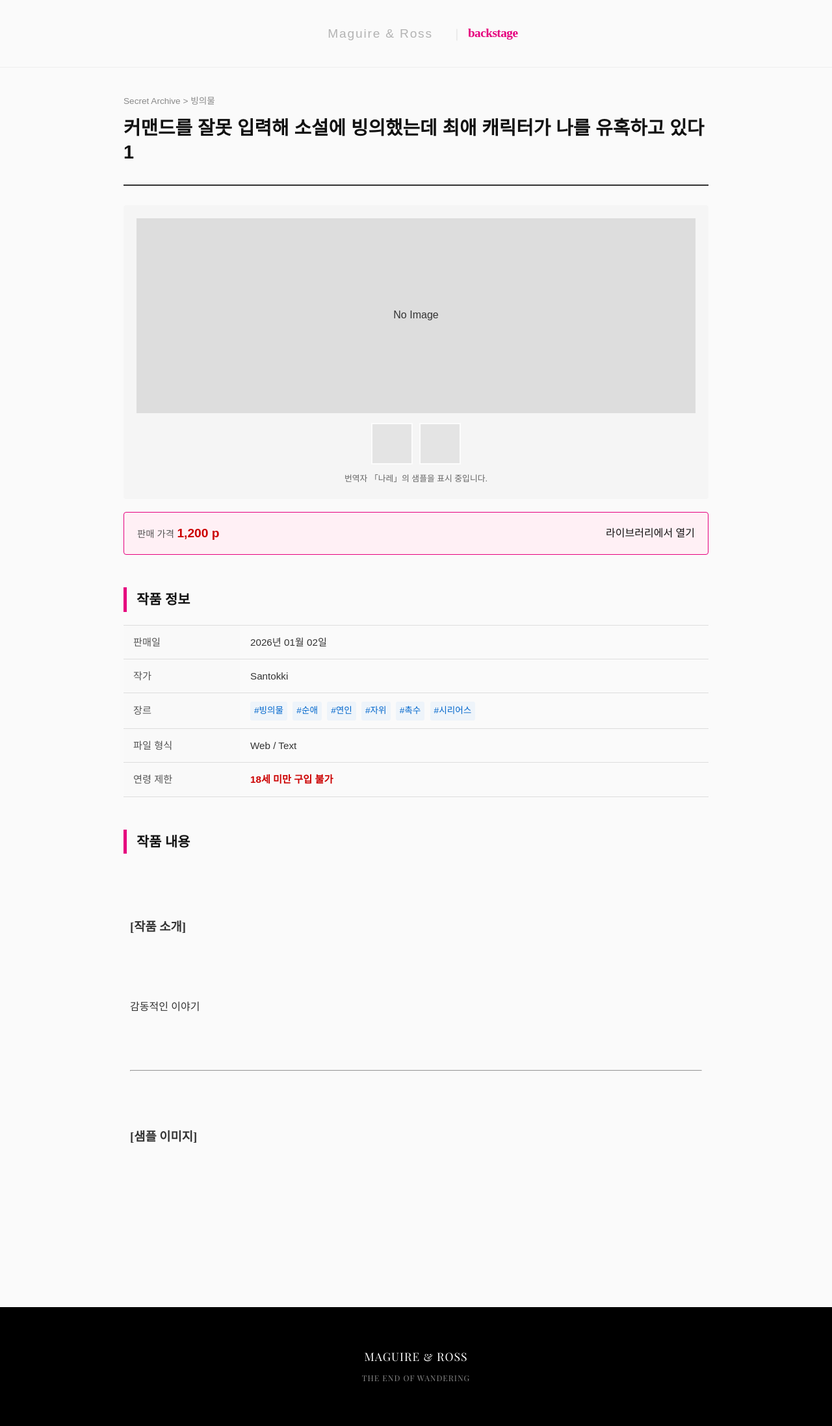
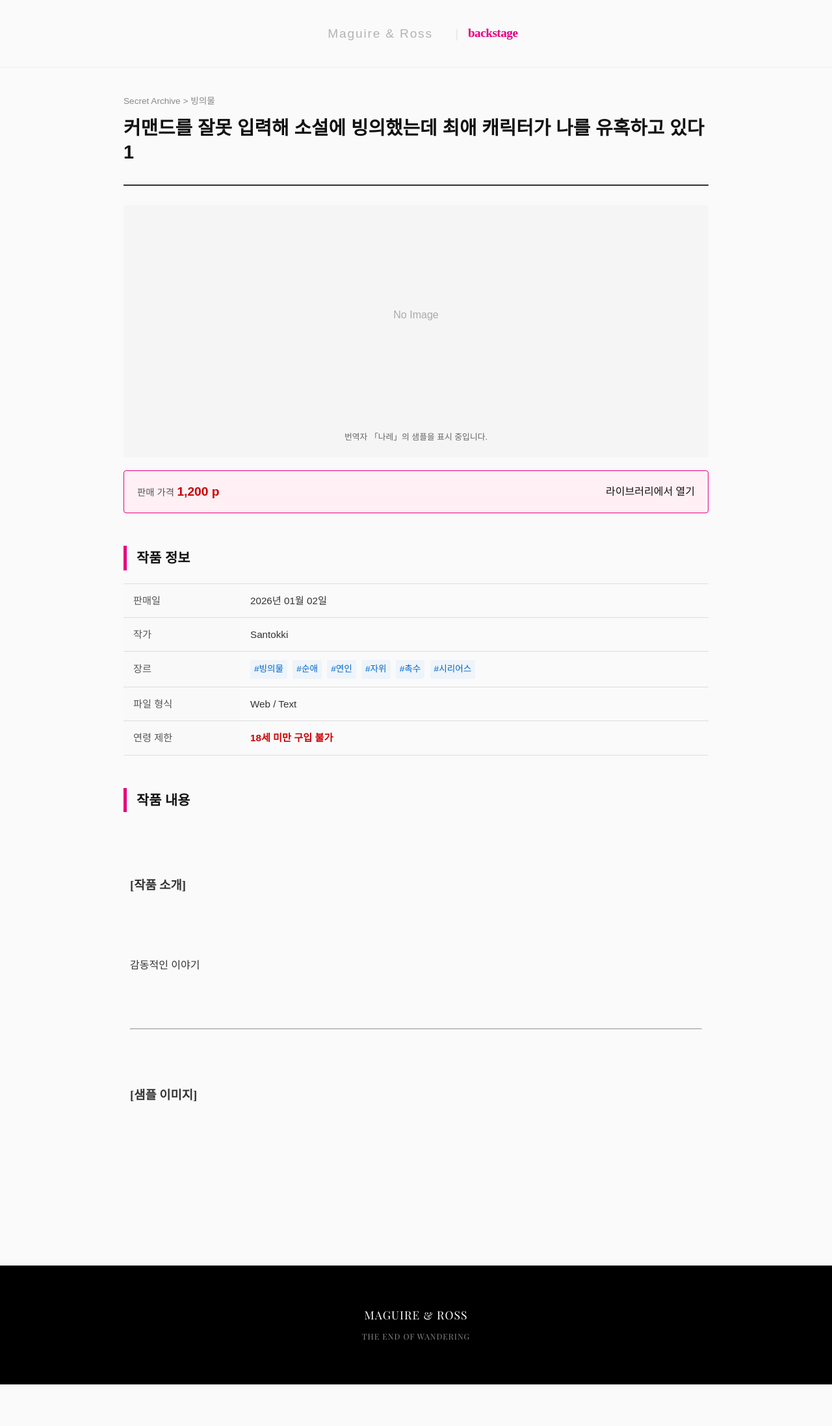
Before and after one commit to narelim/mag-ross-archive, a Jekyll site: the page built from _posts/2026-01-02-hentai-oshicmd-1.md, in a window 1280 px wide. Shown: the whole page at 65% size. Built offline with Jekyll 4.4.1, drawn with Linux system fonts in a browser that asks for light colours; some web fonts are replaced; after the commit the page ends 2131 px from its top, so only the background shows below that.

Commit message:
Update product.html

```diff
--- a/_layouts/product.html
+++ b/_layouts/product.html
@@ -15,20 +15,37 @@
         <div class="dl-prod-title">{{ page.title }}</div>
     </div>
 
-    <div class="dl-gallery-stage">
-        {% if page.image %}
-            <img src="{{ page.image | relative_url }}" alt="메인 이미지" class="dl-main-img">
-        {% else %}
-            <div style="height:300px; background:#ddd; display:flex; align-items:center; justify-content:center;">No Image</div>
-        {% endif %}
+        <div class="dl-gallery-stage">
+
+        <div class="dl-main-img-wrapper" style="min-height:300px; display:flex; align-items:center; justify-content:center; overflow:hidden;">
+            {% if page.image %}
+                <img id="mainImage" src="{{ page.image | relative_url }}" alt="메인 이미지" class="dl-main-img">
+            {% else %}
+                <div style="color:#aaa;">No Image</div>
+            {% endif %}
+        </div>
 
         <div class="dl-thumb-list">
-            {% if page.image %}<img src="{{ page.image | relative_url }}" class="dl-thumb-item">{% endif %}
-            <div class="dl-thumb-item" style="background:#ddd;"></div>
-            <div class="dl-thumb-item" style="background:#ddd;"></div>
+            {% if page.image %}
+            <img src="{{ page.image | relative_url }}" class="dl-thumb-item" onclick="changeImage(this.src)">
+            {% endif %}
+
+            {% if page.gallery_images %}
+                {% for img in page.gallery_images %}
+                <img src="{{ img | relative_url }}" class="dl-thumb-item" onclick="changeImage(this.src)">
+                {% endfor %}
+            {% endif %}
         </div>
+
         <div class="dl-caption">번역자 「나레」의 샘플을 표시 중입니다.</div>
     </div>
+
+    <script>
+        function changeImage(src) {
+            document.getElementById('mainImage').src = src;
+        }
+    </script>
+
 
     <div class="dl-buy-bar">
         <div>
```
